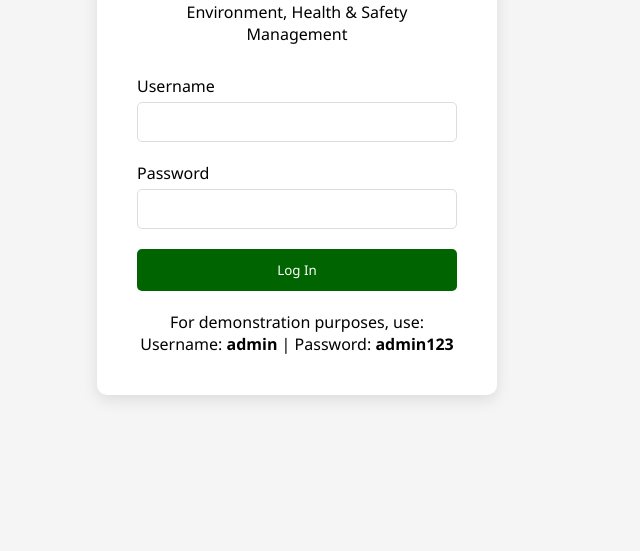
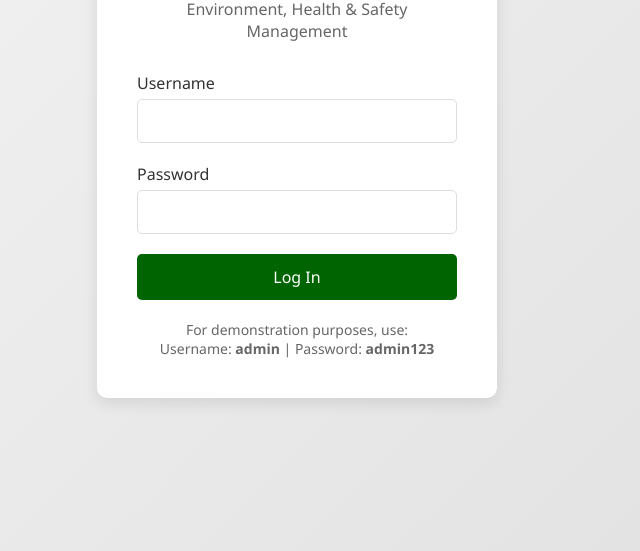
Before and after one commit to EhabAlqatami/safetysync, a website: page login.html in a window 1280 px wide. Shown: the part 249-800 px from the top of the page, without its empty margins (343-983 px from the left). Drawn offline with Linux system fonts and the light colour scheme.

Commit message:
Update login.html

```diff
--- a/login.html
+++ b/login.html
@@ -18,6 +18,7 @@
             align-items: center;
             height: 100vh;
             background-color: #f5f5f5;
+            background-image: linear-gradient(135deg, #f5f5f5 0%, #e0e0e0 100%);
         }
 
         .login-container {
@@ -38,6 +39,10 @@
             margin-bottom: 10px;
         }
 
+        .login-header p {
+            color: #666;
+        }
+
         .login-form .form-group {
             margin-bottom: 20px;
         }
@@ -45,6 +50,7 @@
         .login-form label {
             display: block;
             margin-bottom: 5px;
+            color: #333;
         }
 
         .login-form input {
@@ -52,6 +58,12 @@
             padding: 10px;
             border: 1px solid #ddd;
             border-radius: 5px;
+            font-size: 16px;
+        }
+
+        .login-form input:focus {
+            outline: none;
+            border-color: #006400;
         }
 
         .login-form button {
@@ -61,12 +73,20 @@
             color: white;
             border: none;
             border-radius: 5px;
+            font-size: 16px;
             cursor: pointer;
+            transition: background-color 0.3s;
+        }
+
+        .login-form button:hover {
+            background-color: #004d00;
         }
 
         .login-footer {
             text-align: center;
             margin-top: 20px;
+            color: #666;
+            font-size: 14px;
         }
     </style>
     <script>
```
